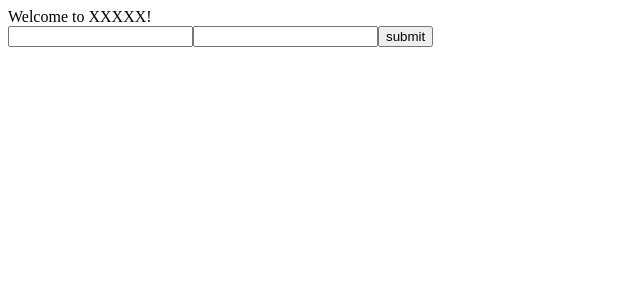
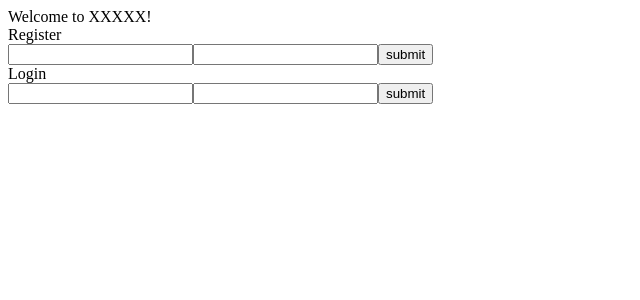
Before and after one commit to kuru-studio/kuru-studio-social-web, a Next.js app: page / in a window 1280 px wide. Shown: the top 300 px of the page, without its empty margins (0-640 px from the left). Built offline with nearby package versions, Linux system fonts and the light colour scheme; no server answers.

Commit message:
Feature: Add login form

```diff
--- a/pages/index.tsx
+++ b/pages/index.tsx
@@ -28,7 +28,7 @@ if (!firebase.apps.length) {
 }
 
 function HomePage() {
-  const submitForm = (event) => {
+  const registerSubmit = (event) => {
     event.preventDefault();
 
     const emailData = event.target.email.value;
@@ -40,14 +40,37 @@ function HomePage() {
     });
   };
 
+  const loginSubmit = (event) => {
+    event.preventDefault();
+
+    const emailData = event.target.email.value;
+    const passwordData = event.target.password.value;
+
+    firebase.auth().signInWithEmailAndPassword(emailData, passwordData).catch(function(error) {
+      var errorCode = error.code;
+      var errorMessage = error.message;
+    });
+  };
+
   return (
     <>
       <div>Welcome to {process.env.SITE_NAME}!</div>
-      <form onSubmit={submitForm}>
-        <input type="email" name="email" />
-        <input type="password" name="password" />
-        <button>submit</button>
-      </form>
+      <div>
+        <form onSubmit={registerSubmit}>
+          <div>Register</div>
+          <input type="email" name="email" />
+          <input type="password" name="password" />
+          <button>submit</button>
+        </form>
+      </div>
+      <div>
+        <form onSubmit={loginSubmit}>
+          <div>Login</div>
+          <input type="email" name="email" />
+          <input type="password" name="password" />
+          <button>submit</button>
+        </form>
+      </div>
     </>
   );
 }
```
